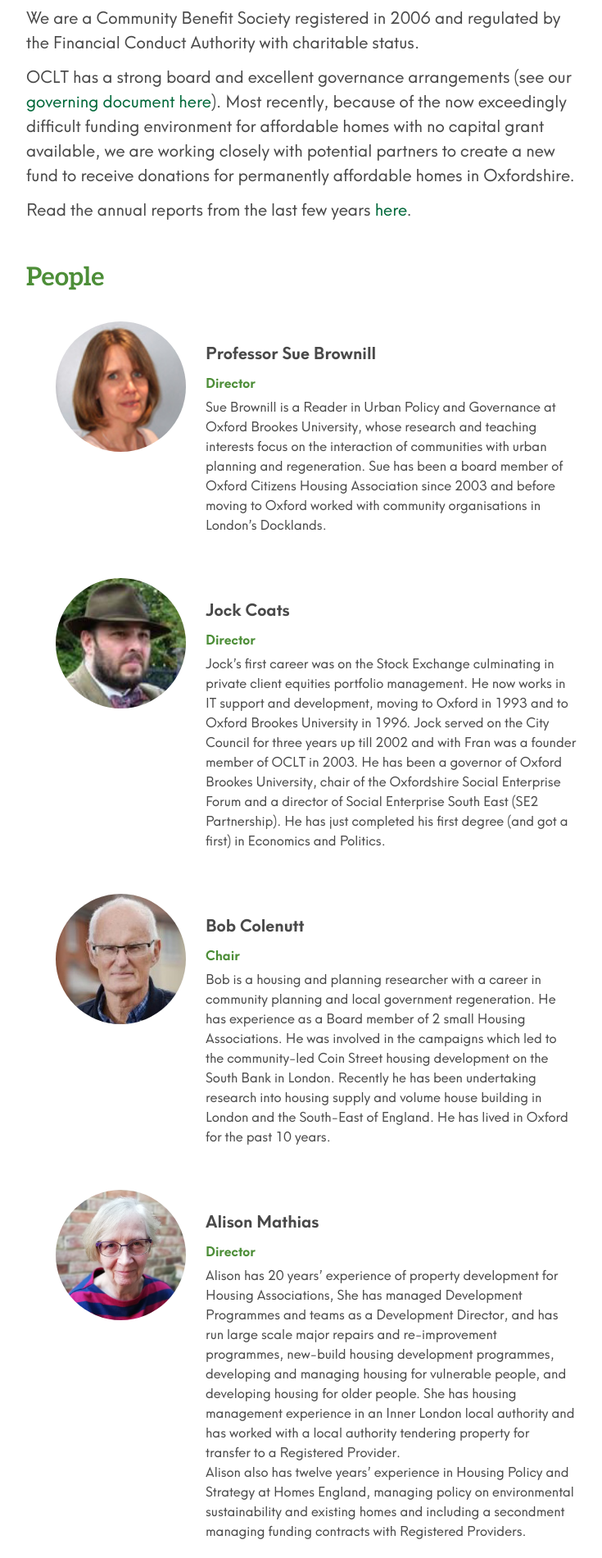
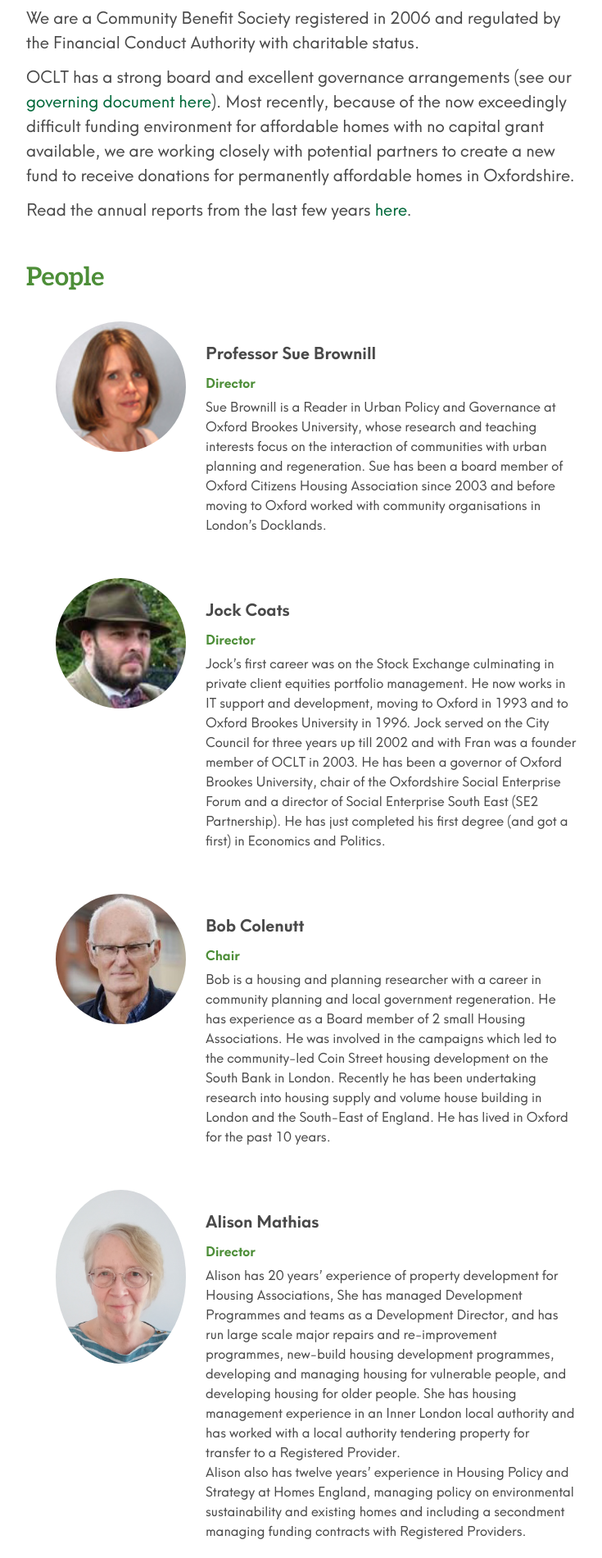
Before and after one commit to johnpuddephatt/oclt, a Jekyll site: the page built from _pages/about.md, in a window 1280 px wide. Shown: the part 882-2782 px from the top of the page at 82% size, without its empty margins (272-1007 px from the left). Built offline with Jekyll 4.4.1, drawn with Linux system fonts in a browser that asks for light colours; grey boxes are pictures that could not be loaded.

Commit message:
Update from Forestry.io Oxfordshire CLT created uploads/img_20220405_101408.jpg Oxfordshire CLT updated _data/people.yml

```diff
--- a/_data/people.yml
+++ b/_data/people.yml
@@ -31,7 +31,7 @@ people:
     past 10 years.
 - name: Alison Mathias
   role: Director
-  image: "/uploads/Alison Matthias SQUARE.jpg"
+  image: "/uploads/img_20220405_101408.jpg"
   description: |-
     Alison has 20 years' experience of property development for Housing Associations, She has managed Development Programmes and teams as a Development Director, and has run large scale major repairs and re-improvement programmes, new-build housing development programmes, developing and managing housing for vulnerable people, and developing housing for older people.  She has housing management experience in an Inner London local authority and has worked with a local authority tendering property for transfer to a Registered Provider. <br>
     Alison also has twelve years' experience in Housing Policy and Strategy at Homes England, managing policy on environmental sustainability and existing homes and including a secondment managing funding contracts with Registered Providers.
```
Also changed, not shown: uploads/img_20220405_101408.jpg (added).
